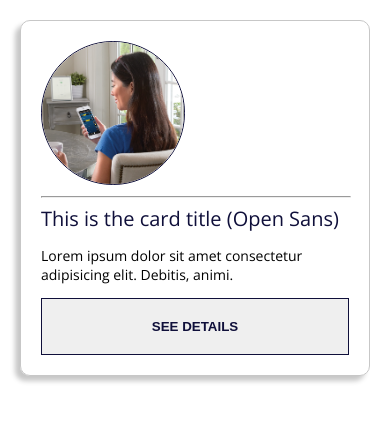
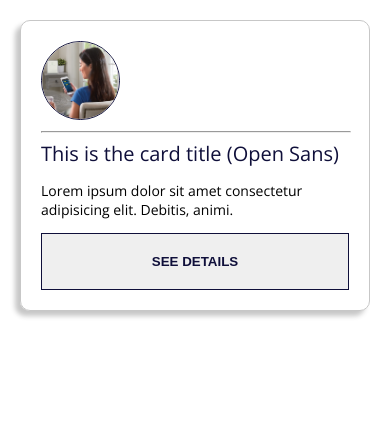
Before and after one commit to nverges/TakeHomeChallenge, a website: page public/index.html in a window 390 px wide. Drawn offline with nearby package versions, Linux system fonts and the light colour scheme.

Commit message:
inline block not working...?

```diff
--- a/public/index.html
+++ b/public/index.html
@@ -14,7 +14,7 @@
 <body>
     <div class='card-container'>
         <div class='img'>
-            <img id='img' src='./card-image.png'>
+            <img src='./card-image.png'>
         </div>
         <div class='info'>
             <hr>
--- a/public/style.css
+++ b/public/style.css
@@ -2,10 +2,6 @@ body {
     margin: 20px;
     font-size: 14px;
     font-family: 'Open Sans', sans-serif;
-}
-
-.img {
-    margin-right: 25px;
 }
 
 .card-container {
@@ -25,6 +21,7 @@ img {
     max-height: 125px;
     border-radius: 50%;
     border: 1px solid rgb(15, 15, 58);
+    margin-right: 25px;
 }
 
 hr {
@@ -55,18 +52,18 @@ hr {
     transition: all 0.3s ease;
 }
 
-@media (max-width: 600px) {
-    .submit {
-        width: 100%;
-    }
+@media screen and (max-width: 600px) {
     .card-container div {
-        display: inline-block;
+        display: block;
     }
     img {
-        max-width: 50%;
-        max-height: 50%;
+        max-width: 25%;
+        max-height: 25%;
     }
     hr {
         width: 100%;
     }
+    .submit {
+        width: 100%;
+    }
 }
```
Also changed, not shown: README.md, 1 other file.
